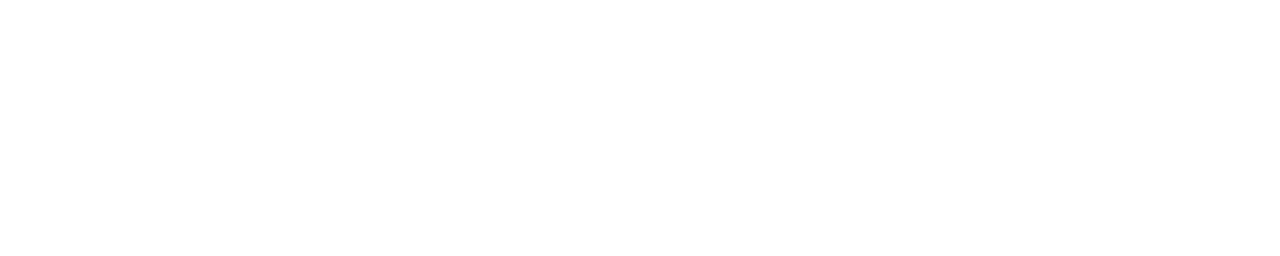
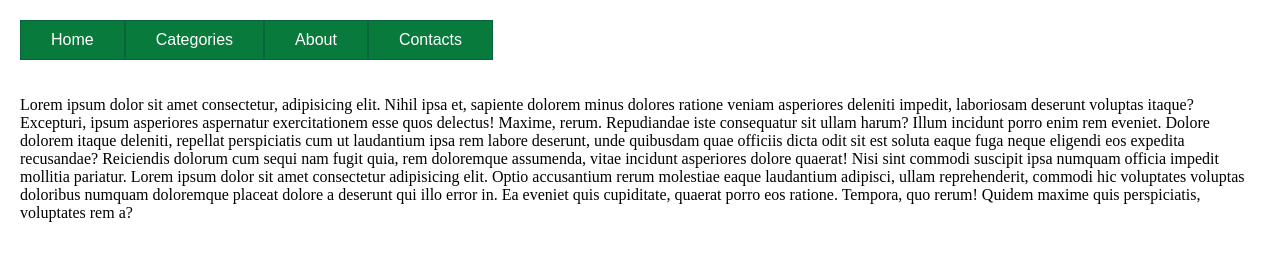
Before and after one commit to morghull/practice_0809, a plain HTML site: page index.html in a window 1280 px wide. Drawn offline with Linux system fonts and the light colour scheme.

Commit message:
attempt to complete

```diff
--- a/assets/css/style.css
+++ b/assets/css/style.css
@@ -0,0 +1,61 @@
+:root {
+  --menu-color: rgb(8, 122, 60);
+  --menu-darker-color: rgb(8, 100, 60);
+}
+* {
+  box-sizing: border-box;
+}
+body {
+  margin: 0;
+}
+ul {
+  margin: 0;
+  padding: 0;
+  list-style: none;
+}
+a {
+  text-decoration: none;
+  color: inherit;
+}
+p{
+  padding:20px;
+}
+.nav-list {
+  margin-top: 20px;
+  margin-left: 20px;
+  font-size: 0px;
+}
+.list-item {
+  display: inline-block;
+  background-color: var(--menu-color);
+  color: white;
+  border: 1px solid var(--menu-darker-color);
+  position: relative;
+  font-size: 16px;
+  font-family: sans-serif;
+}
+.list-item:hover {
+  background-color: var(--menu-darker-color);
+}
+.list-item:hover > .sub-nav-list {
+  display: block;
+}
+.link {
+  display: inline-block;
+  padding: 10px 30px;
+}
+.sub-nav-list {
+  display: none;
+  position: absolute;
+  left: 0;
+  right: 0;
+}
+.sub-list-item {
+  display: block;
+  text-align: center;
+}
+.sub-list-item:hover .sub-nav-list{
+  top:0;
+  left:100%;
+  width:100%;
+}
--- a/index.html
+++ b/index.html
@@ -1,13 +1,62 @@
 <!DOCTYPE html>
 <html lang="en">
-<head>
-  <meta charset="UTF-8">
-  <meta http-equiv="X-UA-Compatible" content="IE=edge">
-  <meta name="viewport" content="width=device-width, initial-scale=1.0">
-  <title>Practice 08.09</title>
-  <link rel="stylesheet" href="./assets/css/style.css">
-</head>
-<body>
-
-</body>
+  <head>
+    <meta charset="UTF-8" />
+    <meta http-equiv="X-UA-Compatible" content="IE=edge" />
+    <meta name="viewport" content="width=device-width, initial-scale=1.0" />
+    <title>Practice 08.09</title>
+    <link rel="stylesheet" href="./assets/css/style.css" />
+  </head>
+  <body>
+    <nav>
+      <ul class="nav-list">
+        <li class="list-item"><a href="#" class="link">Home</a></li>
+        <li class="list-item">
+          <a href="#" class="link">Categories</a>
+          <ul class="sub-nav-list">
+            <li class="sub-list-item list-item">
+              <a href="#" class="link">Men</a>
+            </li>
+            <li class="sub-list-item list-item">
+              <a href="#" class="link">Women</a>
+              <ul class="sub-nav-list">
+                <li class="sub-list-item list-item">
+                  <a href="#" class="link">Dress</a>
+                </li>
+                <li class="sub-list-item list-item">
+                  <a href="#" class="link">Pants</a>
+                </li>
+                <li class="sub-list-item list-item">
+                  <a href="#" class="link">Shoes</a>
+                </li>
+              </ul>
+            </li>
+            <li class="sub-list-item list-item">
+              <a href="#" class="link">Kids</a>
+            </li>
+          </ul>
+        </li>
+        <li class="list-item"><a href="#" class="link">About</a></li>
+        <li class="list-item"><a href="#" class="link">Contacts</a></li>
+      </ul>
+    </nav>
+    <p>
+      Lorem ipsum dolor sit amet consectetur, adipisicing elit. Nihil ipsa et,
+      sapiente dolorem minus dolores ratione veniam asperiores deleniti impedit,
+      laboriosam deserunt voluptas itaque? Excepturi, ipsum asperiores
+      aspernatur exercitationem esse quos delectus! Maxime, rerum. Repudiandae
+      iste consequatur sit ullam harum? Illum incidunt porro enim rem eveniet.
+      Dolore dolorem itaque deleniti, repellat perspiciatis cum ut laudantium
+      ipsa rem labore deserunt, unde quibusdam quae officiis dicta odit sit est
+      soluta eaque fuga neque eligendi eos expedita recusandae? Reiciendis
+      dolorum cum sequi nam fugit quia, rem doloremque assumenda, vitae incidunt
+      asperiores dolore quaerat! Nisi sint commodi suscipit ipsa numquam officia
+      impedit mollitia pariatur. Lorem ipsum dolor sit amet consectetur
+      adipisicing elit. Optio accusantium rerum molestiae eaque laudantium
+      adipisci, ullam reprehenderit, commodi hic voluptates voluptas doloribus
+      numquam doloremque placeat dolore a deserunt qui illo error in. Ea eveniet
+      quis cupiditate, quaerat porro eos ratione. Tempora, quo rerum! Quidem
+      maxime quis perspiciatis, voluptates rem a?
+    </p>
+  </body>
 </html>
```
